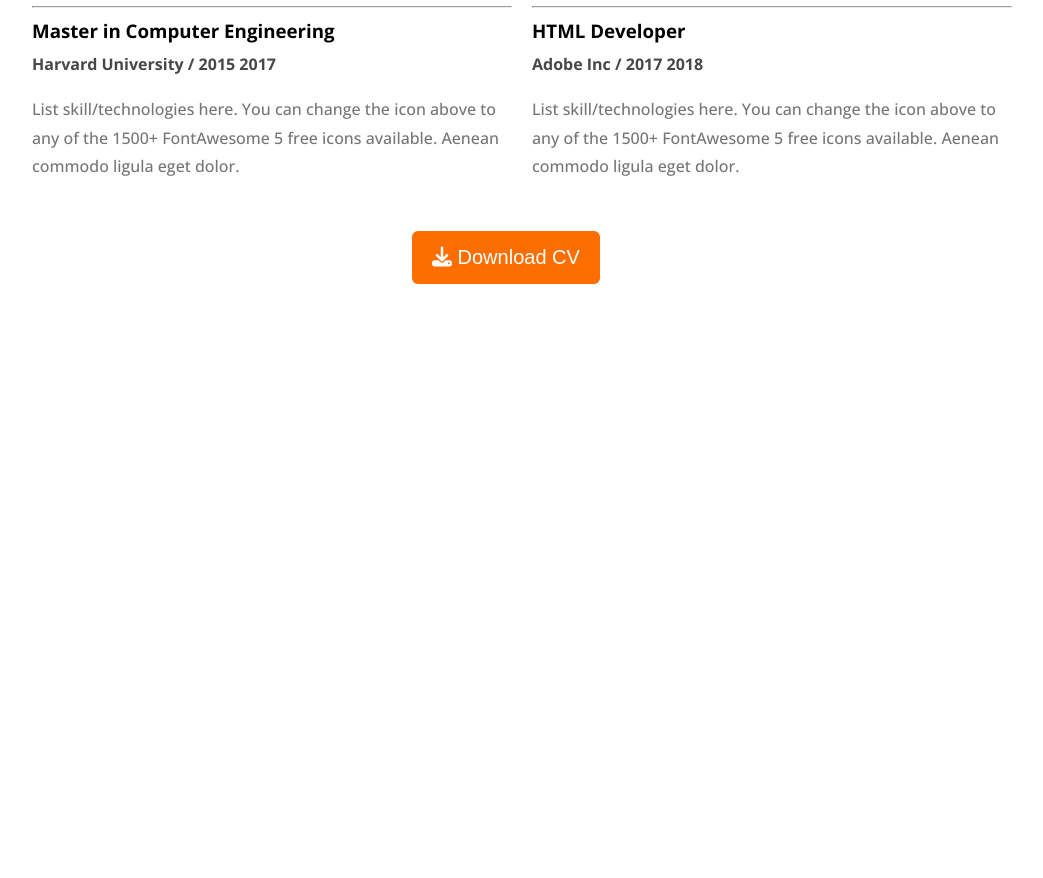
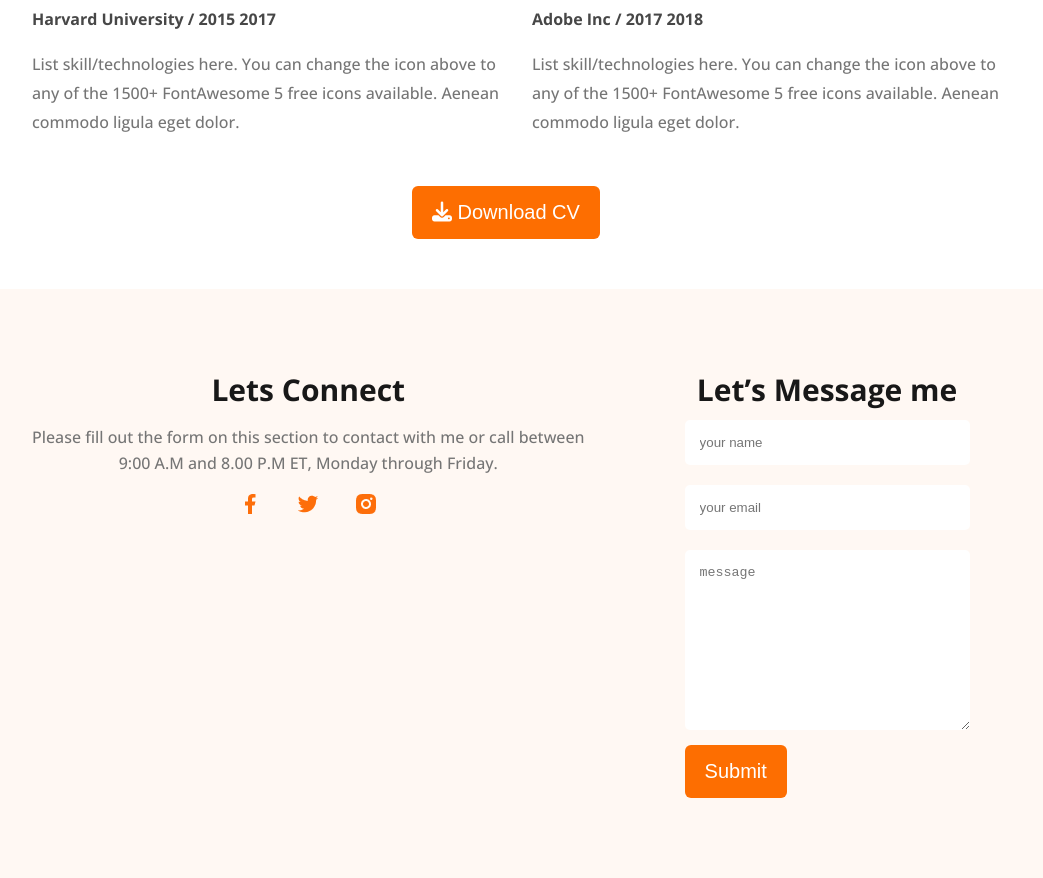
Before and after one commit to rojina560/harry-protfolio, a plain HTML site: page index.html in a window 1280 px wide. Shown: the part 2701-3579 px from the top of the page, without its empty margins (118-1161 px from the left). Before the commit the page ends 2985 px from the top, so only its background shows below. Drawn offline with nearby package versions, Linux system fonts and the light colour scheme.

Commit message:
footer section added

```diff
--- a/index.html
+++ b/index.html
@@ -198,6 +198,27 @@
 </section>
     </main>
     <footer>
+        <!-- footer section -->
+        <div class="footer-section-container">
+            <div class="footer-section-text">
+                <h2 class="section-title">Lets Connect</h2>
+                <p class="section-description">Please fill out the form on this section to contact with me or call between <br>
+                    9:00 A.M and 8.00 P.M ET, Monday through Friday.</p>
+                    <div class="social-link">
+                        <img src="images/icons/facebook.png" alt="">
+                        <img src="images/icons/twitter.png" alt="">
+                        <img src="images/icons/insta.png" alt="">
+                    </div>
+            </div>
+            <div class="footer-form">
+                <h2 class="section-title">Let’s Message me</h2>
+                <input type="text" placeholder="your name"> <br>
+                <input type="email" placeholder="your email"> <br>
+                <textarea name="" id="" cols="30" rows="10" placeholder="message"></textarea> <br>
+                <button class="btn-primary">Submit</button>
+            </div>
+
+        </div>
 
     </footer>
 
--- a/style.css
+++ b/style.css
@@ -20,7 +20,7 @@ body{
     text-align: center;
     padding: 15px 0;
     color:#757575;
-    line-height: 2rem;
+    line-height: 1.6rem;
 }
 .section-title{
     text-align: center;
@@ -163,3 +163,28 @@ background: #fff8f3;
 .btn3{
     margin-left: 530px;
 }
+/* footer section code  */
+footer{
+    background:#FFF8F3;
+    margin-top: 50px;
+}
+.footer-section-container{
+    display: flex;
+    padding: 80px 150px;
+    gap: 100px;
+
+}
+.footer-form input,textarea{
+    padding: 15px 15px;
+    margin: 10px 0;
+    border: 0;
+    border-radius: 5px;
+    width: 100%;
+}
+.social-link{
+    text-align: center;
+    margin: 0 15px;
+}
+.social-link img{
+    margin: 0 15px;
+}
```
